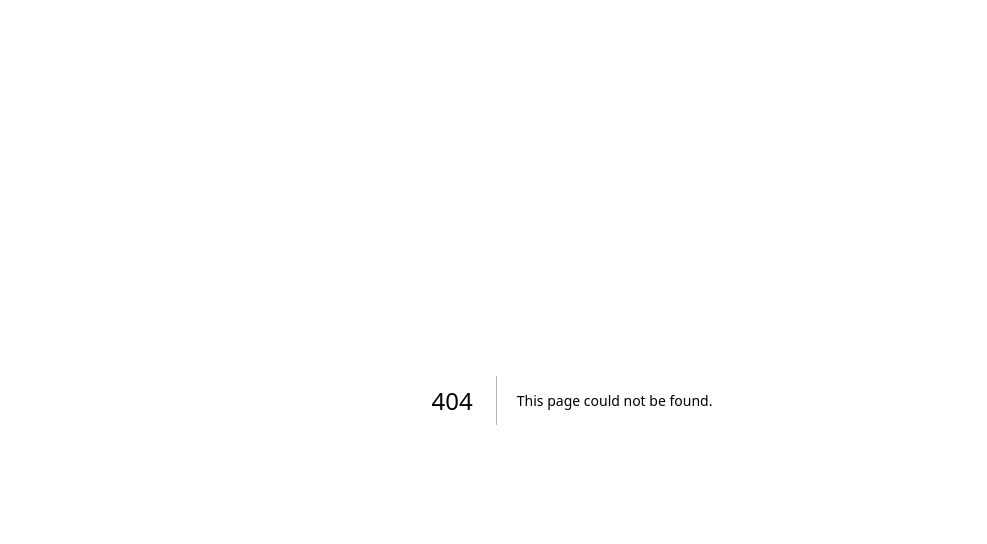
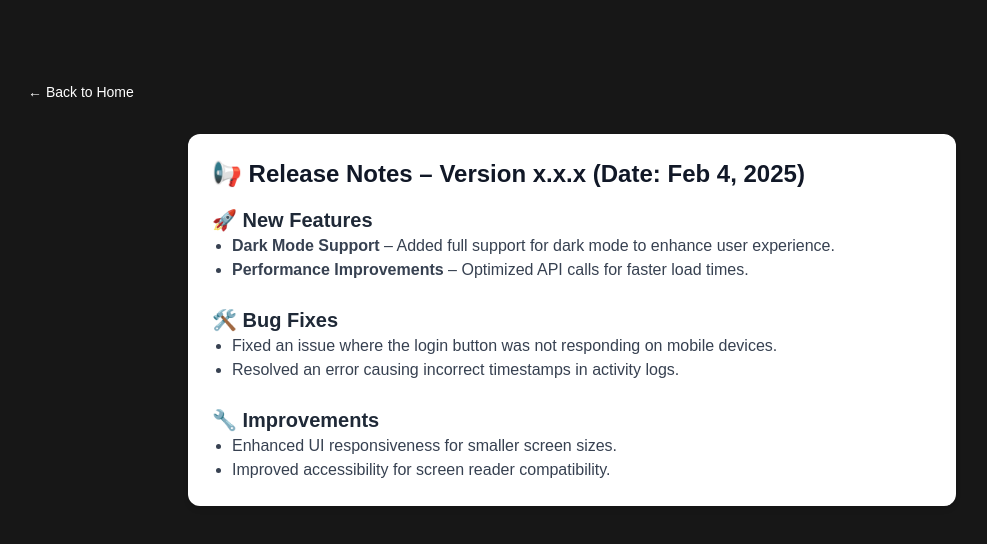
Before and after one commit to JunInton/nextvis, a Next.js app: page /release in a window 1280 px wide. Before the commit this address had no page. Shown: the top 544 px of the page, without its empty margins (68-1055 px from the left). Built offline with nearby package versions, Linux system fonts and the light colour scheme.

Commit message:
added routes for release notes & projects

```diff
--- a/src/app/page.tsx
+++ b/src/app/page.tsx
@@ -10,8 +10,8 @@ import Image from "next/image";
 const navigation = [
   { name: 'Main', href: '#', current: true },
   { name: 'Team', href: '#team', current: false },
-  { name: 'Projects', href: '#', current: false },
-  { name: 'Calendar', href: '#', current: false },
+  { name: 'Projects', href: '/projects', current: false },
+  { name: 'Release Notes', href: '/release', current: false },
 ]
 
 function classNames(...classes: string[]) {
--- /dev/null
+++ b/src/app/projects/page.tsx
@@ -0,0 +1,20 @@
+import Link from "next/link";
+
+export default function Projects() {
+  return (
+    <div className="min-h-screen bg-background">
+      <main className="max-w-6xl mx-auto px-4 sm:px-6 lg:px-8 py-20">
+        <Link
+          href="/"
+          className="inline-flex items-center mb-8 text-sm text-primary hover:text-primary/80 transition-colors"
+        >
+          ← Back to Home
+        </Link>
+
+        <div className="prose prose-invert max-w-none">
+          <h1>Projects</h1>
+        </div>
+      </main>
+    </div>
+  );
+}
--- /dev/null
+++ b/src/app/release/page.tsx
@@ -0,0 +1,63 @@
+import Link from "next/link";
+
+export default function Release() {
+  return (
+    <div className="min-h-screen bg-background">
+      <main className="max-w-6xl mx-auto px-4 sm:px-6 lg:px-8 py-20">
+        <Link
+          href="/"
+          className="inline-flex items-center mb-8 text-sm text-primary hover:text-primary/80 transition-colors"
+        >
+          ← Back to Home
+        </Link>
+
+        <div className="p-6 max-w-3xl mx-auto bg-white dark:bg-gray-900 rounded-xl shadow-md">
+      <h1 className="text-2xl font-bold mb-4 text-gray-900 dark:text-white">
+        📢 Release Notes – Version x.x.x (Date: Feb 4, 2025)
+      </h1>
+
+      <section className="mb-6">
+        <h2 className="text-xl font-semibold text-gray-800 dark:text-gray-300">
+          🚀 New Features
+        </h2>
+        <ul className="list-disc pl-5 text-gray-700 dark:text-gray-400">
+          <li>
+            <strong>Dark Mode Support</strong> – Added full support for dark
+            mode to enhance user experience.
+          </li>
+          <li>
+            <strong>Performance Improvements</strong> – Optimized API calls for
+            faster load times.
+          </li>
+        </ul>
+      </section>
+
+      <section className="mb-6">
+        <h2 className="text-xl font-semibold text-gray-800 dark:text-gray-300">
+          🛠️ Bug Fixes
+        </h2>
+        <ul className="list-disc pl-5 text-gray-700 dark:text-gray-400">
+          <li>
+            Fixed an issue where the login button was not responding on mobile
+            devices.
+          </li>
+          <li>
+            Resolved an error causing incorrect timestamps in activity logs.
+          </li>
+        </ul>
+      </section>
+
+      <section>
+        <h2 className="text-xl font-semibold text-gray-800 dark:text-gray-300">
+          🔧 Improvements
+        </h2>
+        <ul className="list-disc pl-5 text-gray-700 dark:text-gray-400">
+          <li>Enhanced UI responsiveness for smaller screen sizes.</li>
+          <li>Improved accessibility for screen reader compatibility.</li>
+        </ul>
+      </section>
+    </div>
+      </main>
+    </div>
+  );
+}
```
